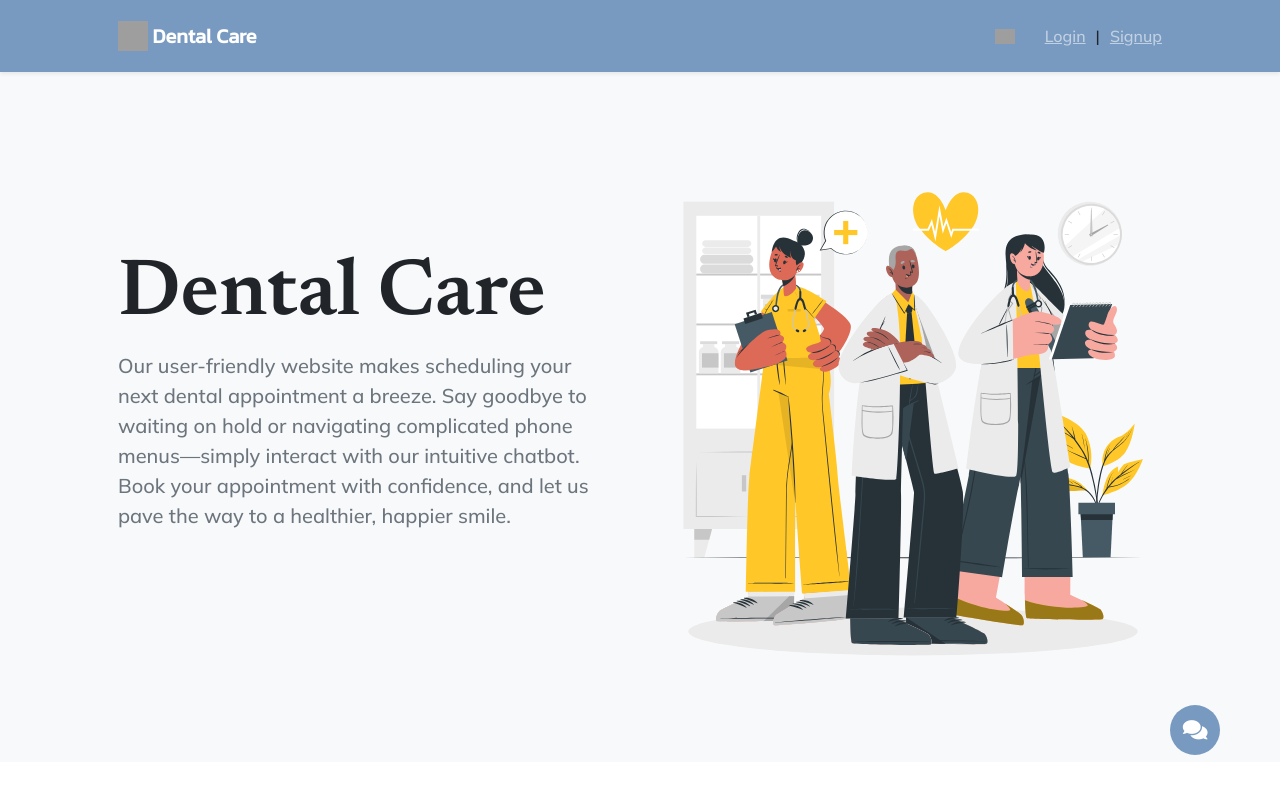
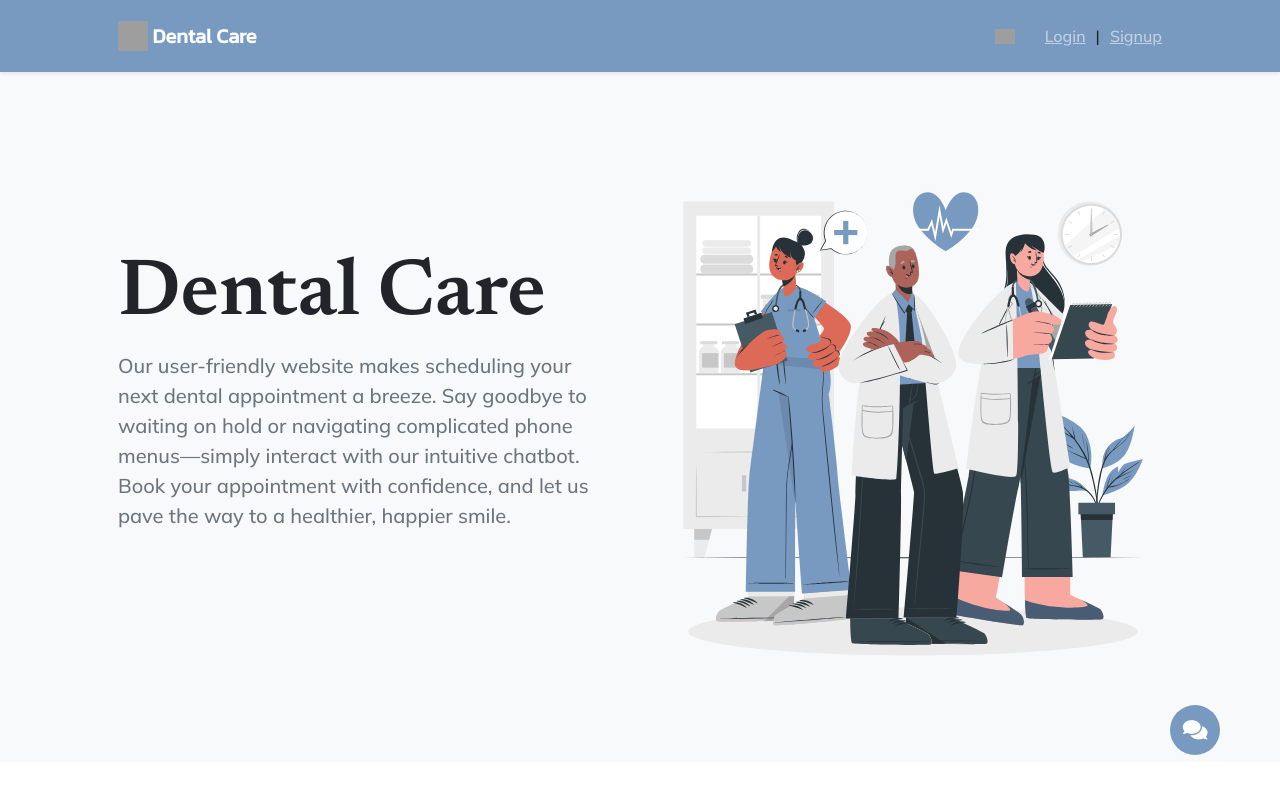
Before and after one commit to pamsacdalan/healthcare_chatbot, a Django app: page /home/ in a window 1280 px wide. Run offline with Django 4.2, Linux system fonts and the light colour scheme; some libraries are stand-ins or nearby versions; grey boxes are pictures that could not be loaded.

Commit message:
edited home photo

```diff
--- a/templates/home.html
+++ b/templates/home.html
@@ -64,7 +64,7 @@
                     <div class="col-lg-6">
                         <!-- Masthead device mockup feature-->
                         <div class="masthead-device-mockup">
-                            <img src="{% static 'images\home2.svg' %}" alt="SVG image" width="850" height="530">
+                            <img src="{% static 'images\dentist.svg' %}" alt="SVG image" width="850" height="530">
                         </div>
                     </div>
                 </div>
```
Also changed, not shown: static/images/dentist.svg (added), static/images/home2.svg.
